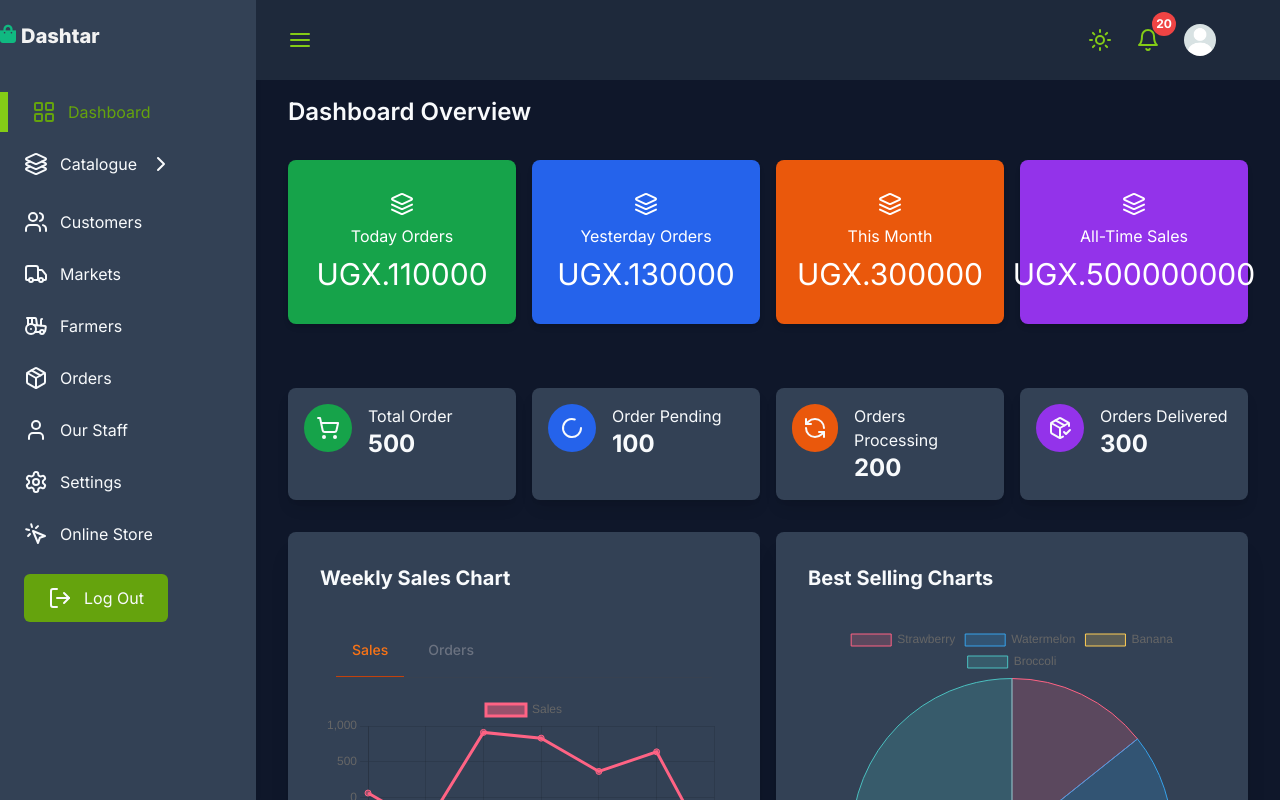
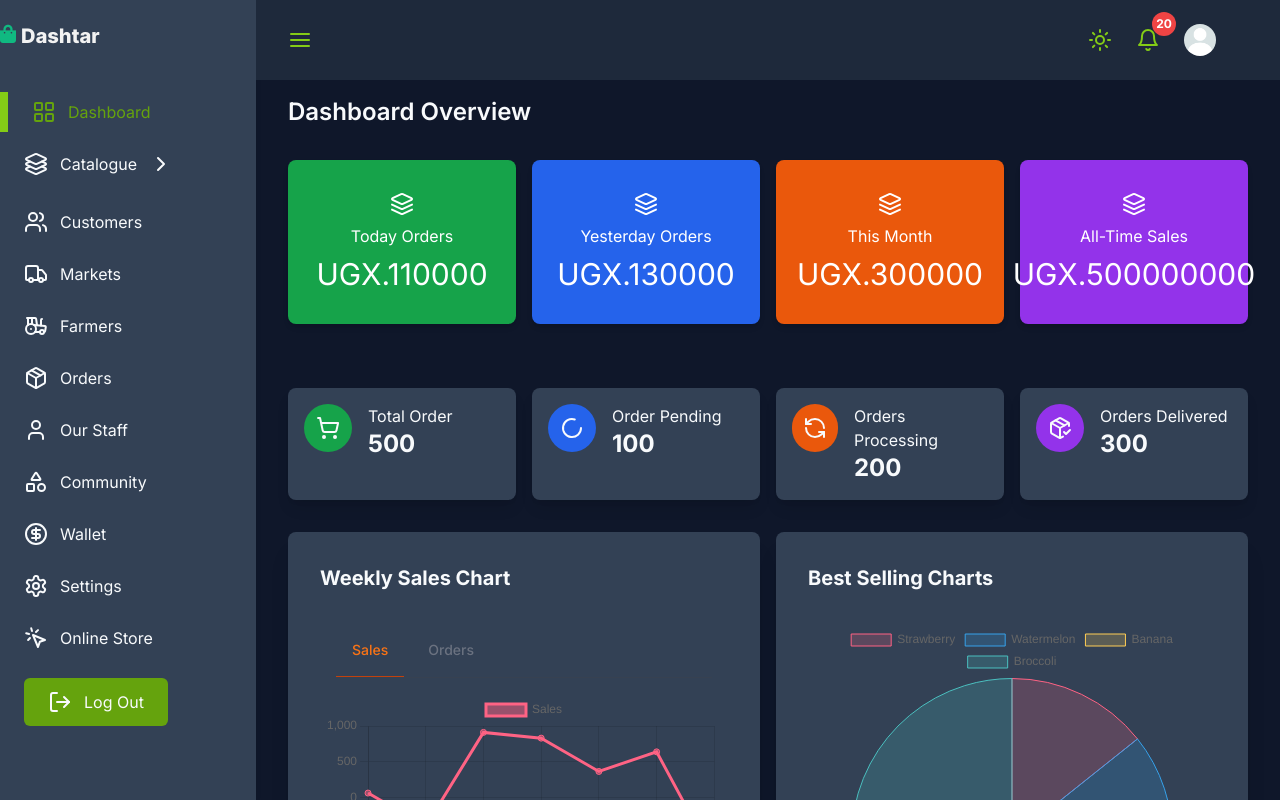
Before and after one commit to kingw1/next-commerce, a Next.js app: page /dashboard in a window 1280 px wide. Shown: the top 800 px of the page. Built offline with nearby package versions, Linux system fonts and the light colour scheme.

Commit message:
update sidebar scroll

```diff
--- a/components/backoffice/Sidebar.jsx
+++ b/components/backoffice/Sidebar.jsx
@@ -7,12 +7,14 @@ import {
   ChevronDown,
   ChevronRight,
   CircleCheckBig,
+  CircleDollarSign,
   Layers3,
   LayoutGrid,
   LogOut,
   MousePointerClick,
   Package,
   Settings,
+  Shapes,
   Tractor,
   Truck,
   User,
@@ -60,6 +62,16 @@ export default function Sidebar({ showSidebar, setShowSidebar }) {
       href: "/dashboard/staff",
     },
     {
+      title: "Community",
+      icon: Shapes,
+      href: "/dashboard/community",
+    },
+    {
+      title: "Wallet",
+      icon: CircleDollarSign,
+      href: "/dashboard/wallet",
+    },
+    {
       title: "Settings",
       icon: Settings,
       href: "/dashboard/settings",
@@ -102,8 +114,8 @@ export default function Sidebar({ showSidebar, setShowSidebar }) {
     <div
       className={
         showSidebar
-          ? "sm:block mt-20 sm:mt-0 dark:bg-slate-700 bg-white space-y-6 w-64 min-h-screen text-slate-800 dark:text-slate-50 fixed left-0 top-0 shadow-md"
-          : "mt-20 sm:mt-0 hidden sm:block dark:bg-slate-700 bg-white space-y-6 w-64 min-h-screen text-slate-800 dark:text-slate-50 fixed left-0 top-0 shadow-md"
+          ? "sm:block mt-20 sm:mt-0 dark:bg-slate-700 bg-white space-y-6 w-64 h-screen text-slate-800 dark:text-slate-50 fixed left-0 top-0 shadow-md overflow-y-scroll"
+          : "mt-20 sm:mt-0 hidden sm:block dark:bg-slate-700 bg-white space-y-6 w-64 h-screen text-slate-800 dark:text-slate-50 fixed left-0 top-0 shadow-md overflow-y-scroll"
       }
     >
       <Link
--- a/styles/main.scss
+++ b/styles/main.scss
@@ -74,3 +74,20 @@
         @apply bg-background text-foreground;
     }
 }
+
+::-webkit-scrollbar {
+    width: 10px;
+}
+
+::-webkit-scrollbar-track {
+    background: #f1f1f1;
+}
+
+::-webkit-scrollbar-thumb {
+    background: #888;
+    border-radius: 5px;
+}
+
+::-webkit-scrollbar-thumb:hover {
+    background: #555;
+}
```
Lines whose indentation alone changed are shown as unchanged.
